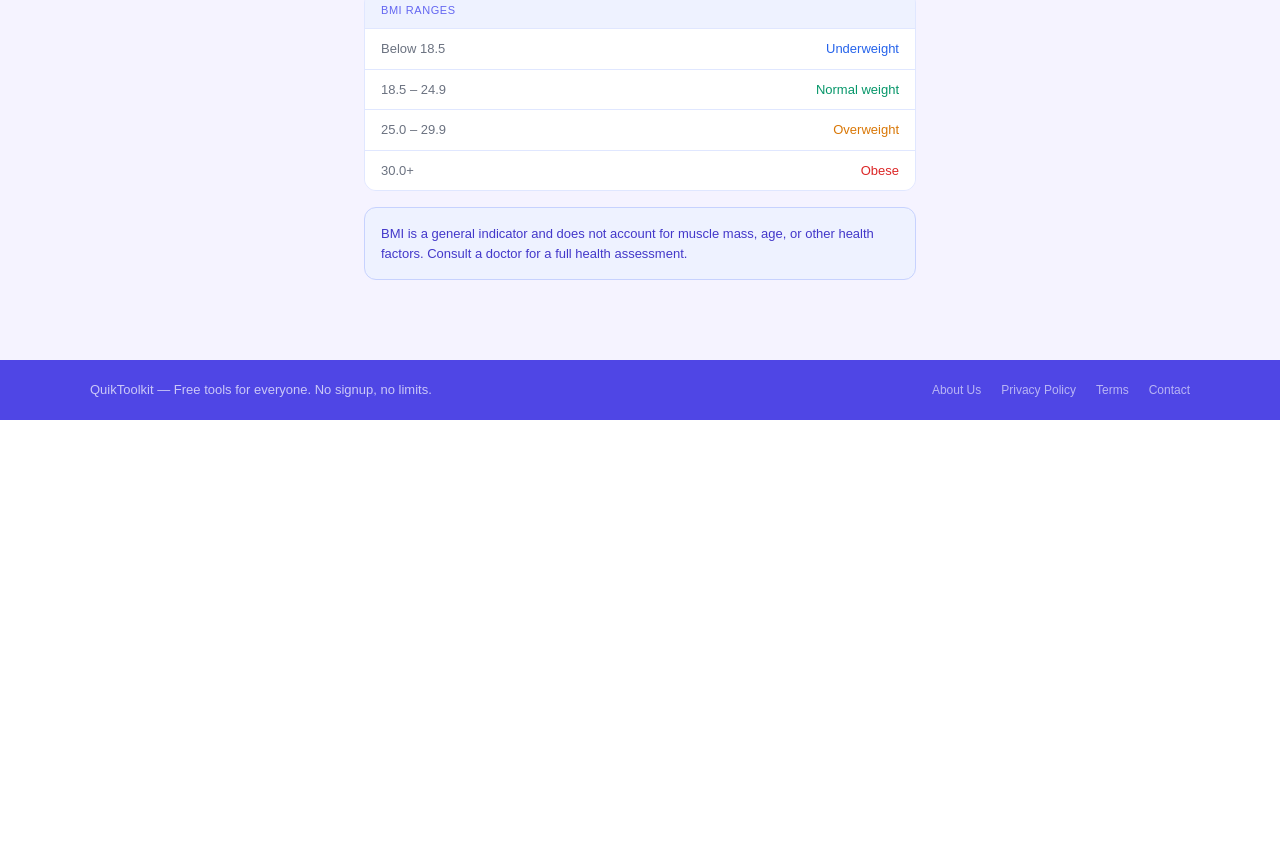
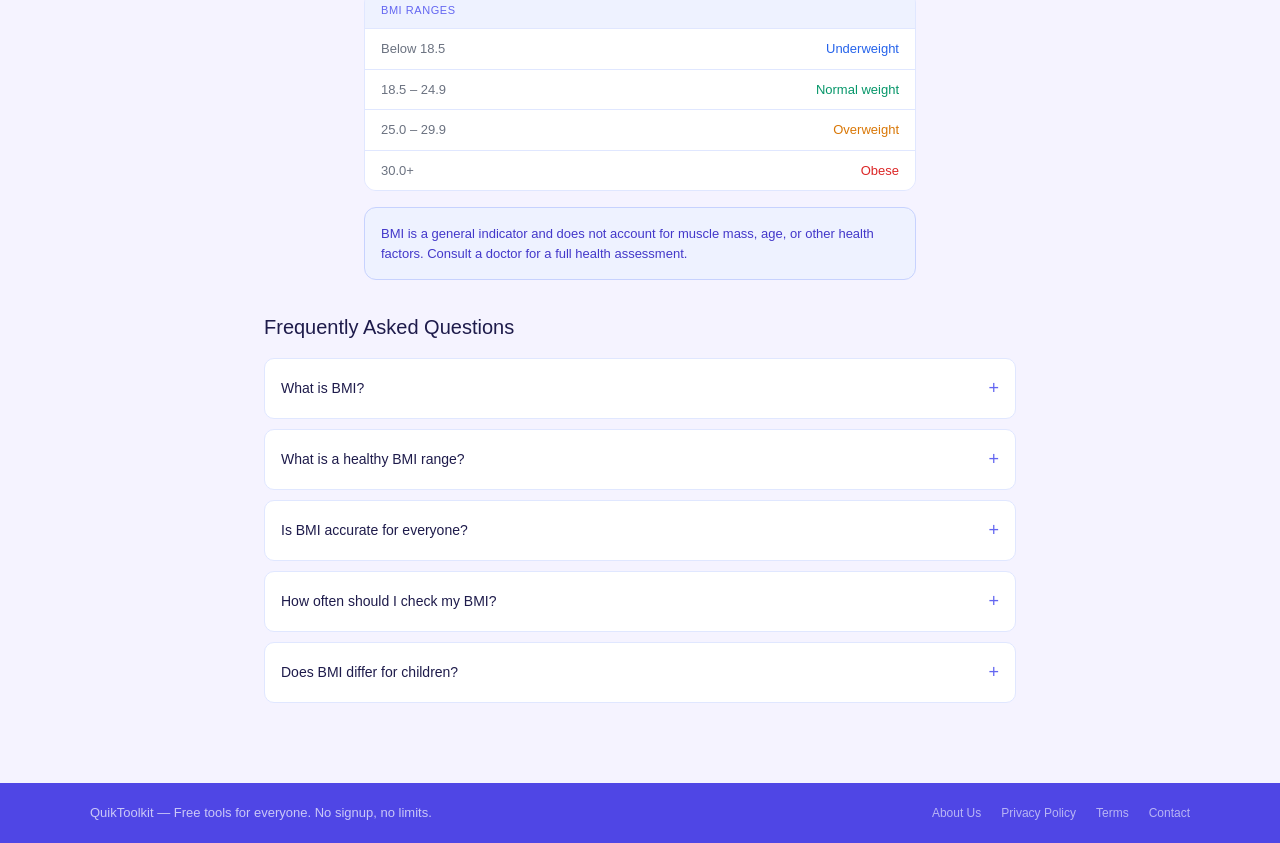
Before and after one commit to PrijithSamuel/toolssite, a Next.js app: page /calculators/bmi in a window 1280 px wide. Shown: the part 424-1267 px from the top of the page. Before the commit the page ends 844 px from the top, so only its background shows below. Built offline with nearby package versions, Linux system fonts and the light colour scheme.

Commit message:
Add FAQ sections with schema to top 5 tool pages

```diff
--- a/app/calculators/bmi/page.js
+++ b/app/calculators/bmi/page.js
@@ -4,6 +4,15 @@ import { useState } from "react";
 import Header from "../../components/Header";
 import Footer from "../../components/Footer";
 import SchemaOrg from "../../components/SchemaOrg";
+import FAQ from "../../components/FAQ";
+
+const FAQS = [
+  { q: "What is BMI?", a: "BMI or Body Mass Index is a measure of body fat based on height and weight. It is calculated by dividing weight in kg by height in meters squared." },
+  { q: "What is a healthy BMI range?", a: "A BMI between 18.5 and 24.9 is considered normal weight. Below 18.5 is underweight, 25-29.9 is overweight and 30 or above is obese." },
+  { q: "Is BMI accurate for everyone?", a: "BMI is a general screening tool and does not account for muscle mass, age, gender or body composition. Athletes may have high BMI despite low body fat." },
+  { q: "How often should I check my BMI?", a: "Checking BMI once or twice a year is sufficient for most people unless you are actively working on weight management." },
+  { q: "Does BMI differ for children?", a: "Yes. BMI for children uses age and sex specific percentiles rather than fixed ranges used for adults." },
+];
 
 export default function BMICalculator() {
   const [unit, setUnit] = useState("metric");
@@ -105,6 +114,7 @@ export default function BMICalculator() {
           <p style={{ fontSize: "13px", color: "#4338CA" }}>BMI is a general indicator and does not account for muscle mass, age, or other health factors. Consult a doctor for a full health assessment.</p>
         </div>
       </div>
+      <FAQ faqs={FAQS} />
       <Footer />
     </main>
   );
--- a/app/calculators/emi/page.js
+++ b/app/calculators/emi/page.js
@@ -4,6 +4,15 @@ import { useState } from "react";
 import Header from "../../components/Header";
 import Footer from "../../components/Footer";
 import SchemaOrg from "../../components/SchemaOrg";
+import FAQ from "../../components/FAQ";
+
+const FAQS = [
+  { q: "What is EMI?", a: "EMI stands for Equated Monthly Installment. It is the fixed monthly payment you make to repay a loan including both principal and interest." },
+  { q: "How is EMI calculated?", a: "EMI is calculated using the formula: EMI = P × r × (1+r)^n / ((1+r)^n - 1) where P is principal, r is monthly interest rate and n is number of months." },
+  { q: "Does a higher down payment reduce EMI?", a: "Yes. A higher down payment reduces the loan principal which directly reduces your monthly EMI and total interest paid." },
+  { q: "What happens if I miss an EMI payment?", a: "Missing EMI payments results in late fees, penalty interest charges and negatively impacts your credit score. Always set up auto-payment." },
+  { q: "Can I prepay my loan to reduce EMI?", a: "Yes. Making partial prepayments reduces the outstanding principal which can either reduce your EMI amount or shorten your loan tenure." },
+];
 
 export default function EMICalculator() {
   const [principal, setPrincipal] = useState("");
@@ -98,6 +107,7 @@ export default function EMICalculator() {
           </div>
         )}
       </div>
+      <FAQ faqs={FAQS} />
       <Footer />
     </main>
   );
--- /dev/null
+++ b/app/components/FAQ.js
@@ -0,0 +1,36 @@
+export default function FAQ({ faqs }) {
+  return (
+    <>
+      <script
+        type="application/ld+json"
+        dangerouslySetInnerHTML={{
+          __html: JSON.stringify({
+            "@context": "https://schema.org",
+            "@type": "FAQPage",
+            "mainEntity": faqs.map((faq) => ({
+              "@type": "Question",
+              "name": faq.q,
+              "acceptedAnswer": { "@type": "Answer", "text": faq.a },
+            })),
+          }),
+        }}
+      />
+      <div style={{ maxWidth: "800px", margin: "0 auto", padding: "0 24px 32px" }}>
+        <h2 style={{ fontSize: "20px", fontWeight: "500", color: "#1E1B4B", marginBottom: "16px" }}>
+          Frequently Asked Questions
+        </h2>
+        <div style={{ display: "flex", flexDirection: "column", gap: "10px" }}>
+          {faqs.map((faq, i) => (
+            <details key={i} style={{ background: "white", border: "0.5px solid #E0E7FF", borderRadius: "10px", padding: "16px" }}>
+              <summary style={{ fontSize: "14px", fontWeight: "500", color: "#1E1B4B", cursor: "pointer", listStyle: "none", display: "flex", justifyContent: "space-between", alignItems: "center" }}>
+                {faq.q}
+                <span style={{ color: "#6366F1", fontSize: "18px", flexShrink: 0, marginLeft: "12px" }}>+</span>
+              </summary>
+              <p style={{ fontSize: "13px", color: "#6B7280", marginTop: "10px", lineHeight: "1.7", margin: "10px 0 0" }}>{faq.a}</p>
+            </details>
+          ))}
+        </div>
+      </div>
+    </>
+  );
+}
--- a/app/image-tools/compress/page.js
+++ b/app/image-tools/compress/page.js
@@ -5,6 +5,15 @@ import imageCompression from "browser-image-compression";
 import Header from "../../components/Header";
 import Footer from "../../components/Footer";
 import SchemaOrg from "../../components/SchemaOrg";
+import FAQ from "../../components/FAQ";
+
+const FAQS = [
+  { q: "Will compressing reduce image quality?", a: "Slight quality reduction may occur at high compression levels. Use the quality slider to find the best balance between file size and visual quality." },
+  { q: "Are my images uploaded to a server?", a: "No. All compression happens locally in your browser using JavaScript. Your images never leave your device." },
+  { q: "What image formats are supported?", a: "JPG, PNG and WebP formats are supported for compression." },
+  { q: "What is the maximum image size I can compress?", a: "Since processing is done in your browser, very large images above 20MB may be slow on older devices. Most images compress instantly." },
+  { q: "How much can I reduce the file size?", a: "Typical reduction is 30-70% depending on the original image and quality setting chosen." },
+];
 
 export default function ImageCompressor() {
   const [original, setOriginal] = useState(null);
@@ -126,6 +135,7 @@ export default function ImageCompressor() {
           </ul>
         </div>
       </div>
+      <FAQ faqs={FAQS} />
       <Footer />
     </main>
   );
--- a/app/pdf/merge/page.js
+++ b/app/pdf/merge/page.js
@@ -6,6 +6,15 @@ import { PDFDocument } from "pdf-lib";
 import Header from "../../components/Header";
 import Footer from "../../components/Footer";
 import SchemaOrg from "../../components/SchemaOrg";
+import FAQ from "../../components/FAQ";
+
+const FAQS = [
+  { q: "Is the PDF merge tool free?", a: "Yes, completely free with no limits. You can merge as many PDF files as you want with no watermark added." },
+  { q: "Are my PDF files safe?", a: "Yes. All processing happens in your browser using JavaScript. Your files are never uploaded to any server." },
+  { q: "How many PDF files can I merge at once?", a: "You can merge as many PDF files as you need. Simply upload all files and reorder them before merging." },
+  { q: "Does the merged PDF have a watermark?", a: "No watermark is added. The merged PDF is clean and identical to your original files combined." },
+  { q: "What is the maximum file size?", a: "Since processing happens in your browser, the limit depends on your device memory. Most modern computers handle PDF files up to 100MB easily." },
+];
 
 export default function MergePDF() {
   const [files, setFiles] = useState([]);
@@ -111,6 +120,7 @@ export default function MergePDF() {
           </ul>
         </div>
       </div>
+      <FAQ faqs={FAQS} />
       <Footer />
     </main>
   );
--- a/app/text-tools/word-counter/page.js
+++ b/app/text-tools/word-counter/page.js
@@ -3,6 +3,15 @@ import { useState } from "react";
 import Header from "../../components/Header";
 import Footer from "../../components/Footer";
 import SchemaOrg from "../../components/SchemaOrg";
+import FAQ from "../../components/FAQ";
+
+const FAQS = [
+  { q: "Does the word counter work offline?", a: "Yes. The word counter works entirely in your browser with no internet connection needed after the page loads." },
+  { q: "Is there a word limit?", a: "No limit. You can paste or type any amount of text." },
+  { q: "How is reading time calculated?", a: "Reading time is calculated based on an average reading speed of 200 words per minute which is typical for most adults." },
+  { q: "Does it count words in all languages?", a: "The counter works best with English and space-separated languages. It counts any sequence of characters separated by spaces as a word." },
+  { q: "Are my text contents saved?", a: "No. Everything stays in your browser. No text is stored or sent anywhere." },
+];
 
 export default function WordCounter() {
   const [text, setText] = useState("");
@@ -76,6 +85,7 @@ export default function WordCounter() {
 
       </div>
 
+      <FAQ faqs={FAQS} />
       <Footer />
     </main>
   );
```
